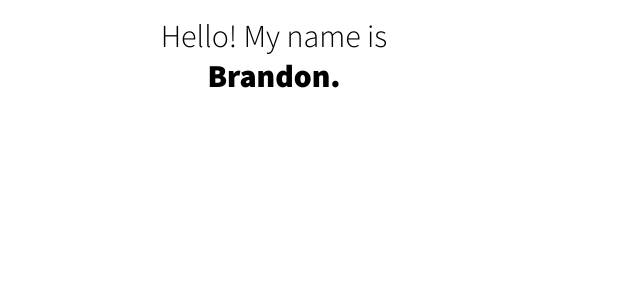
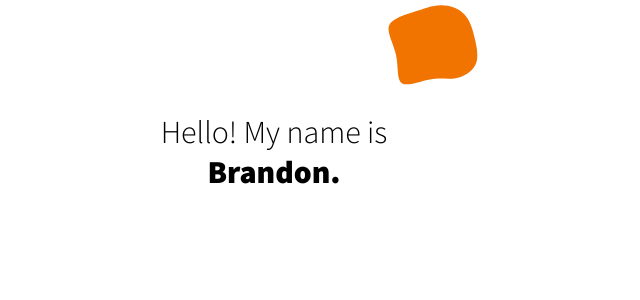
Before and after one commit to brandonnhem/personal-website, a Svelte app: page / in a window 1280 px wide. Shown: the top 300 px of the page, without its empty margins (366-1006 px from the left). Built offline with nearby package versions, Linux system fonts and the light colour scheme.

Commit message:
added blob and moved intro

```diff
--- a/src/Heading.svelte
+++ b/src/Heading.svelte
@@ -2,6 +2,11 @@
     <div class="intro">
         <h1>Hello! My name is</h1>
         <h1 class="h1-special">Brandon.</h1>
+        <div class="blob">
+            <svg width="135" height="165"viewBox="0 0 200 200" xmlns="http://www.w3.org/2000/svg">
+                <path fill="#F17300" d="M37.4,-49.5C48.7,-43.3,58.1,-32.6,61.1,-20.5C64,-8.4,60.6,5.1,56.5,18.6C52.4,32.1,47.7,45.7,38.2,52.5C28.7,59.4,14.3,59.5,3,55.4C-8.4,51.3,-16.8,43,-31.2,37.8C-45.6,32.5,-66.1,30.3,-70.2,21.8C-74.4,13.3,-62.3,-1.5,-56.8,-18.4C-51.3,-35.4,-52.3,-54.4,-43.9,-61.6C-35.6,-68.7,-17.8,-64,-2.4,-60.8C13.1,-57.5,26.2,-55.8,37.4,-49.5Z" transform="translate(100 100)" />
+            </svg>
+        </div>
     </div>
 </header>
 
@@ -13,9 +18,18 @@
 
     .intro {
         text-align: center;
+        margin: 6rem 0 1rem;
+        position: relative;
     }
 
     .h1-special {
         font-weight: 900;
     }
+
+    .blob {
+        position: absolute;
+        top: -9.25rem;
+        left: 13rem;
+        transform: rotate(-30deg);
+    }
 </style>
```
